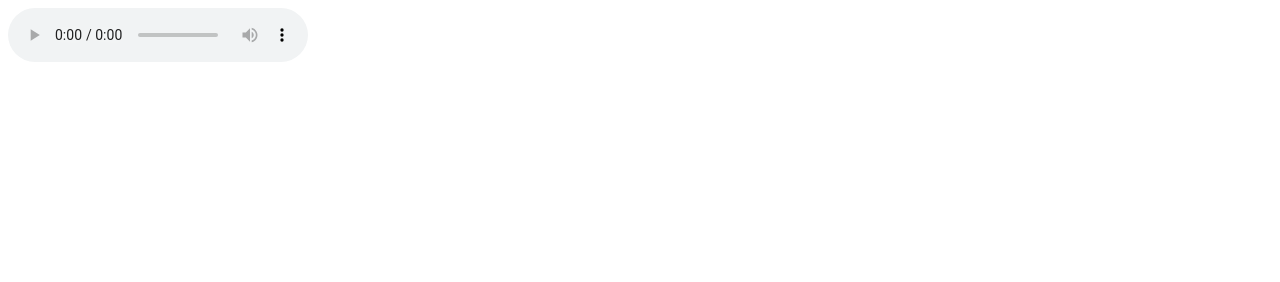
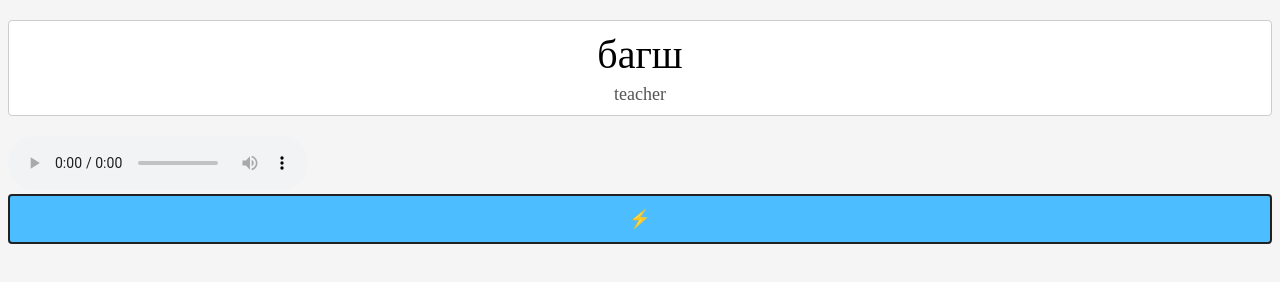
Before and after one commit to joenahm/mongolian-word-list, a plain HTML site: page index.html in a window 1280 px wide. Drawn offline with Linux system fonts and the light colour scheme.

Commit message:
update index

```diff
--- a/index.html
+++ b/index.html
@@ -5,8 +5,85 @@
     <meta http-equiv="X-UA-Compatible" content="IE=edge">
     <meta name="viewport" content="width=device-width, initial-scale=1.0">
     <title>背单词</title>
+    <style>
+        body {
+            background-color: #f5f5f5;
+        }
+
+        .main-wrapper {
+            background-color: #fff;
+            text-align: center;
+            padding: 10px;
+            border: 1px #ccc solid;
+            border-radius: 4px;
+            margin: 20px 0;
+        }
+        .main-font {
+            font-size: 40px;
+        }
+        .second-font {
+            margin-top: 6px;
+            font-size: 18px;
+            color: #555;
+        }
+
+        #memoBtn {
+            width: 100%;
+            font-size: 18px;
+            background-color: #4cbdff;
+            height: 50px;
+            border: 2px #222 solid;
+            border-radius: 4px;
+        }
+    </style>
 </head>
 <body>
-    <audio autoplay controls src="data/mp3/00d4be56d0b41405b9c8510705f375bf.mp3"></audio>
+    <div class="main-wrapper">
+        <span id="wordWrapper" class="main-font"></span>
+        <div id="explainWrapper" class="second-font"></div>
+    </div>
+    <div>
+        <audio id="player" autoplay controls></audio>
+    </div>
+    <div>
+        <button id="memoBtn">⚡</button>
+    </div>
 </body>
+<script>
+    const memoBtn = document.querySelector('#memoBtn');
+
+    fetch('data/info.csv').then((res) => {
+        const reader = res.body.getReader();
+        reader.read().then((ret) => {
+            const { value } = ret;
+            const infoStr = new TextDecoder('utf-8').decode(value);
+            const lines = infoStr.split('\r\n');
+
+            randMemo(lines);
+            memoBtn.onclick = function() {
+                randMemo(lines);
+            };
+        })
+    });
+
+    function randMemo(lines) {
+        const wordWrapper = document.querySelector('#wordWrapper');
+        const explainWrapper = document.querySelector('#explainWrapper');
+        const player = document.querySelector('#player');
+
+
+        const randIdx = Math.floor(Math.random() * lines.length);
+        const randLine = lines[randIdx];
+        const items = randLine.split(',');
+
+        const word = items[0];
+        const mp3 = items[1];
+        const explain = items[2];
+
+
+        wordWrapper.innerHTML = word;
+        explainWrapper.innerHTML = explain;
+        player.setAttribute('src', 'data/mp3/'+mp3);
+    }
+</script>
 </html>
```
